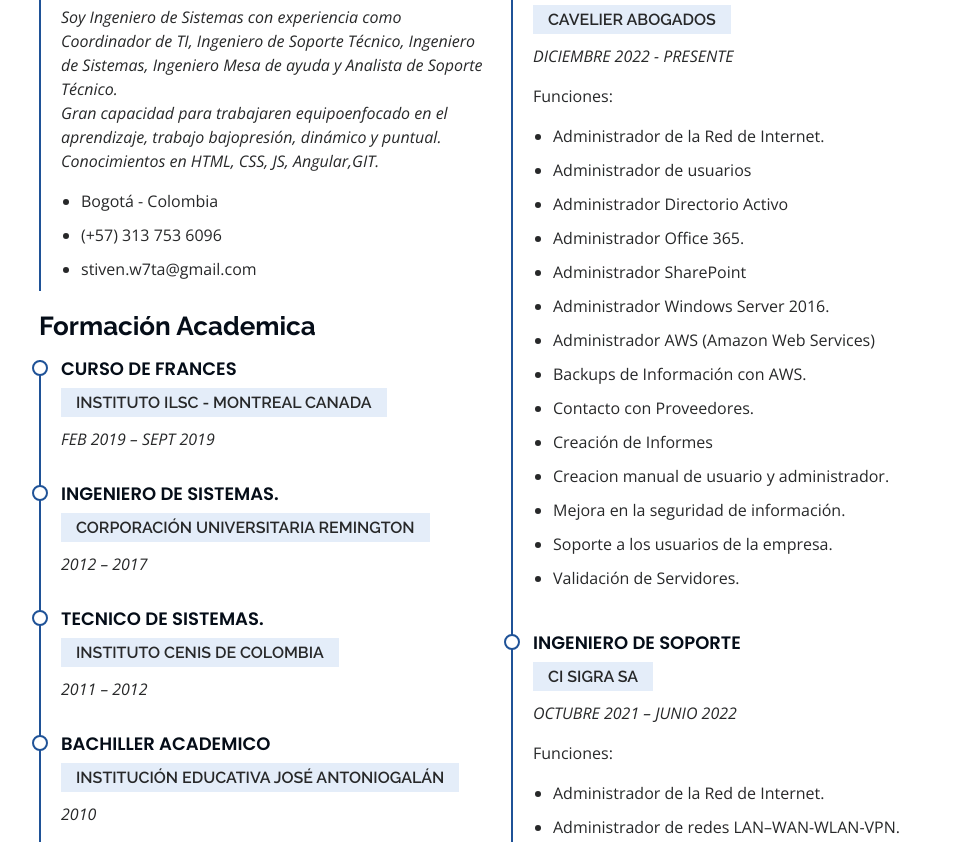
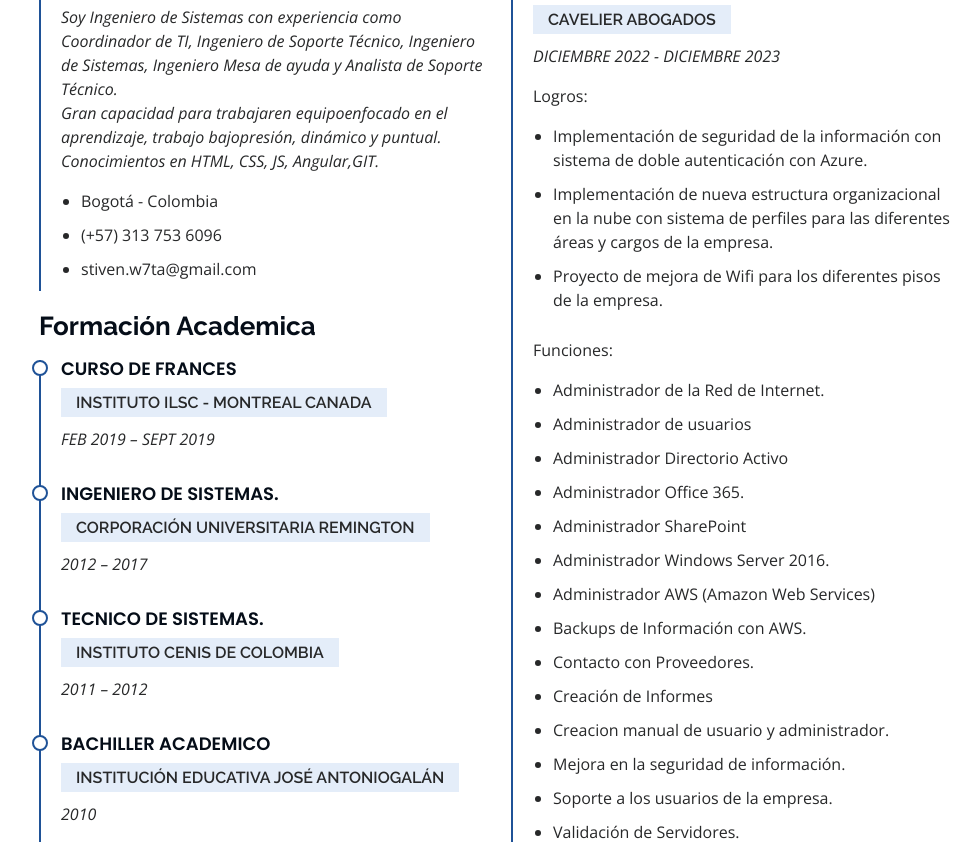
Before and after one commit to StivenNSN/bssanchezf, a plain HTML site: page index.html in a window 1280 px wide. Shown: the part 2233-3075 px from the top of the page, without its empty margins (291-1271 px from the left). Drawn offline with nearby package versions, Linux system fonts and the light colour scheme.

Commit message:
actualizacion

```diff
--- a/index.html
+++ b/index.html
@@ -269,7 +269,13 @@
             <div class="resume-item">
               <h4>COORDINADOR DE TI</h4>
               <h5>CAVELIER ABOGADOS</h5>
-              <p><em>DICIEMBRE 2022 - PRESENTE</em></p>
+              <p><em>DICIEMBRE 2022 - DICIEMBRE 2023</em></p>
+              <p>Logros:</p>
+              <ul>
+                <li>Implementación de seguridad de la información con sistema de doble autenticación con Azure.</li>
+                <li>Implementación de nueva estructura organizacional en la nube con sistema de perfiles para las diferentes áreas y cargos de la empresa.</li>
+                <li>Proyecto de mejora de Wifi para los diferentes pisos de la empresa.</li>
+              </ul>
               <p>Funciones:</p>
               <ul>
                 <li>Administrador de la Red de Internet.</li>
```
